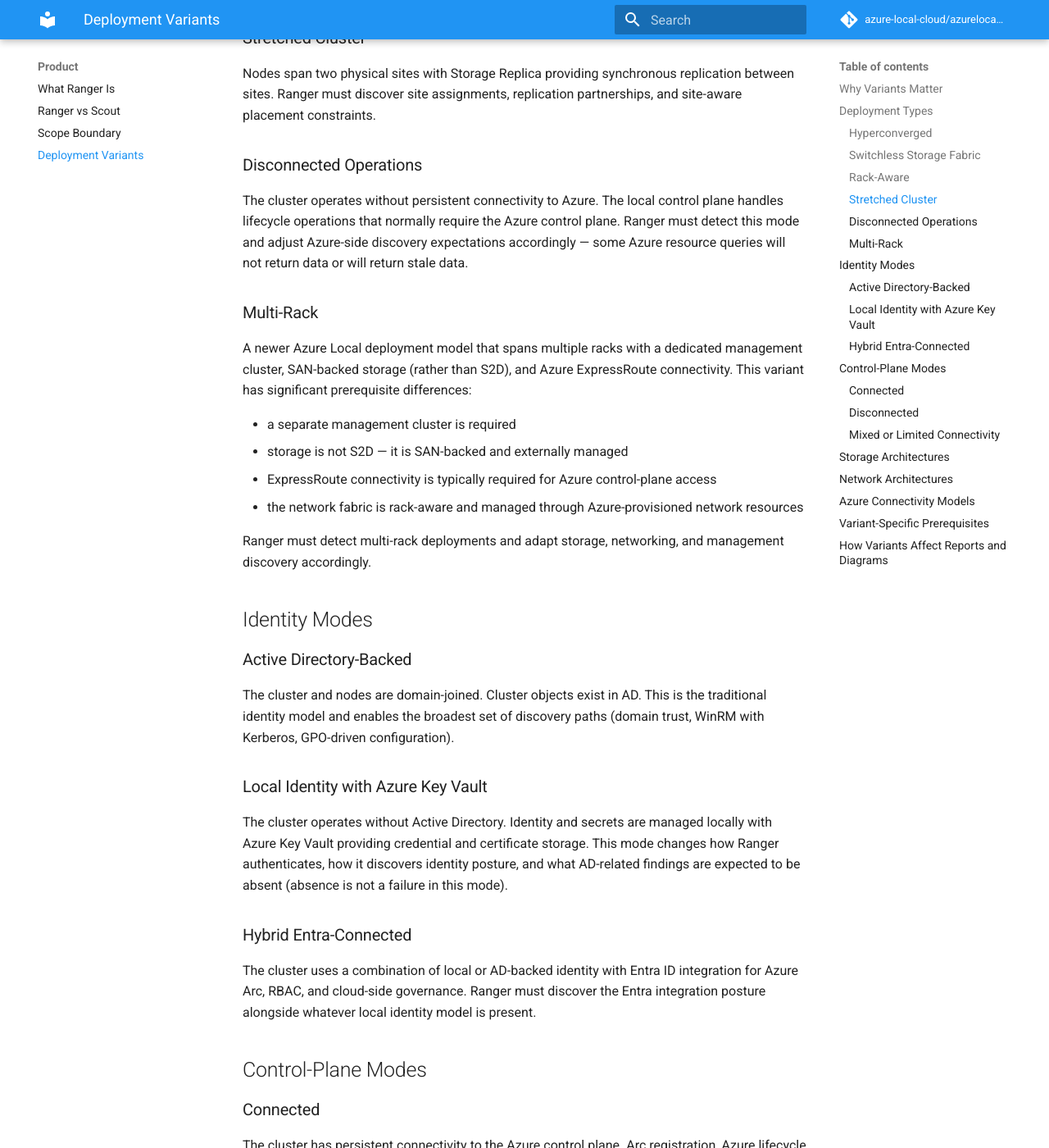
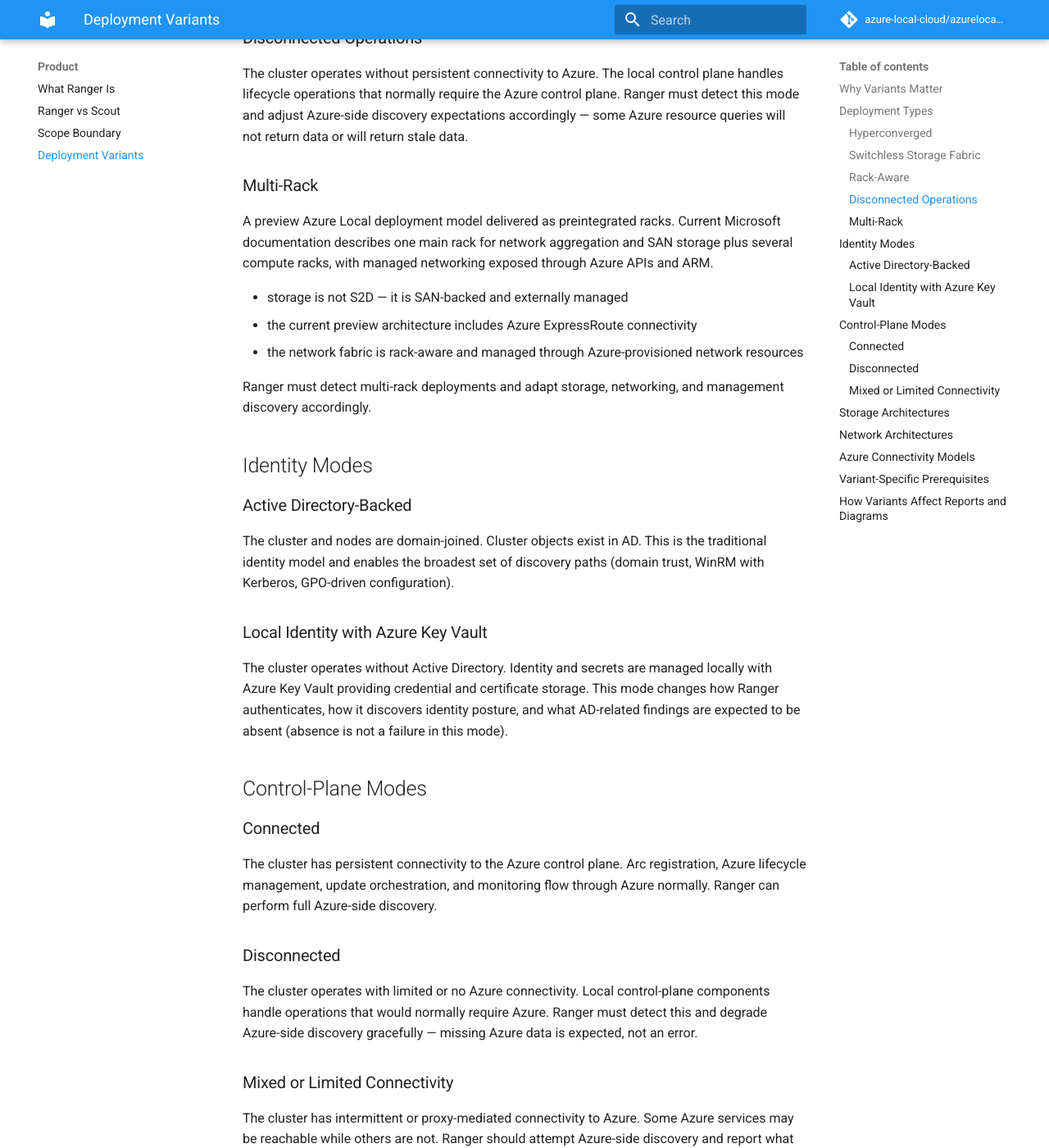
Before and after one commit to AzureLocal/azurelocal-ranger, an MkDocs documentation site: the page built from docs/deployment-variants.md, in a window 1280 px wide and 1400 px high, scrolled down 1299 px. Shown: the whole window at 82% size. Built offline with MkDocs 1.6.1 and Material for MkDocs 9.7.7, drawn with Linux system fonts in a browser that asks for light colours; comment, search, counter and statistics services are not loaded; some of the changed text lies outside the part shown.

Commit message:
docs: fix deployment variant fact checks
- remove stretched-cluster variant claims
- remove hybrid Entra-connected identity mode
- tighten multi-rack wording to match current Azure Local docs

```diff
--- a/docs/deployment-variants.md
+++ b/docs/deployment-variants.md
@@ -11,7 +11,7 @@ Many Azure Local discovery assumptions break when the deployment model changes:
 - A switchless cluster has no TOR switches to validate against.
 - A local-identity deployment has no Active Directory to query.
 - A disconnected cluster may not have Azure Arc control-plane access.
-- A multi-rack deployment has prerequisites (management cluster, ExpressRoute) that single-rack deployments do not.
+- A multi-rack deployment has preview-specific topology and connectivity characteristics that single-rack deployments do not.
 
 Ranger must classify the deployment variant before interpreting lower-level findings. The variant classification drives downstream validation logic, report wording, and diagram selection.
 
@@ -29,21 +29,16 @@ Nodes are connected in a full-mesh east-west storage network using direct RDMA l
 
 Fault domains are assigned by rack rather than by node. Storage and placement decisions account for rack boundaries. Ranger must discover rack assignments and validate that fault domain configuration matches the physical topology.
 
-### Stretched Cluster
-
-Nodes span two physical sites with Storage Replica providing synchronous replication between sites. Ranger must discover site assignments, replication partnerships, and site-aware placement constraints.
-
 ### Disconnected Operations
 
 The cluster operates without persistent connectivity to Azure. The local control plane handles lifecycle operations that normally require the Azure control plane. Ranger must detect this mode and adjust Azure-side discovery expectations accordingly — some Azure resource queries will not return data or will return stale data.
 
 ### Multi-Rack
 
-A newer Azure Local deployment model that spans multiple racks with a dedicated management cluster, SAN-backed storage (rather than S2D), and Azure ExpressRoute connectivity. This variant has significant prerequisite differences:
+A preview Azure Local deployment model delivered as preintegrated racks. Current Microsoft documentation describes one main rack for network aggregation and SAN storage plus several compute racks, with managed networking exposed through Azure APIs and ARM.
 
-- a separate management cluster is required
 - storage is not S2D — it is SAN-backed and externally managed
-- ExpressRoute connectivity is typically required for Azure control-plane access
+- the current preview architecture includes Azure ExpressRoute connectivity
 - the network fabric is rack-aware and managed through Azure-provisioned network resources
 
 Ranger must detect multi-rack deployments and adapt storage, networking, and management discovery accordingly.
@@ -57,10 +52,6 @@ The cluster and nodes are domain-joined. Cluster objects exist in AD. This is th
 ### Local Identity with Azure Key Vault
 
 The cluster operates without Active Directory. Identity and secrets are managed locally with Azure Key Vault providing credential and certificate storage. This mode changes how Ranger authenticates, how it discovers identity posture, and what AD-related findings are expected to be absent (absence is not a failure in this mode).
-
-### Hybrid Entra-Connected
-
-The cluster uses a combination of local or AD-backed identity with Entra ID integration for Azure Arc, RBAC, and cloud-side governance. Ranger must discover the Entra integration posture alongside whatever local identity model is present.
 
 ## Control-Plane Modes
 
@@ -107,10 +98,9 @@ The cluster has intermittent or proxy-mediated connectivity to Azure. Some Azure
 
 Some deployment variants introduce prerequisites that are not present in standard hyperconverged deployments. Ranger checks for their presence or absence:
 
-- **Management cluster** — required for multi-rack deployments
 - **Custom location** — required for Arc VM management and some Azure service deployments
 - **Arc resource bridge** — required for Arc VM management
-- **Azure ExpressRoute** — typically required for multi-rack Azure connectivity
+- **Multi-rack preview topology markers** — main rack, compute racks, SAN-backed storage, managed networking
 - **Azure Key Vault** — required for local-identity deployments
 
 The presence or absence of these prerequisites is itself a finding that Ranger records in the audit manifest.
--- a/docs/what-ranger-is.md
+++ b/docs/what-ranger-is.md
@@ -49,7 +49,6 @@ Azure Local is not a single-shape platform. Ranger is designed with explicit sup
 - hyperconverged
 - switchless storage fabric
 - rack-aware
-- stretched cluster
 - local identity with Azure Key Vault (no Active Directory)
 - disconnected operations
 - multi-rack
```
Also changed, not shown: repo-management/plans/azure-local-ranger-product-direction.md (+7 -6 lines).
